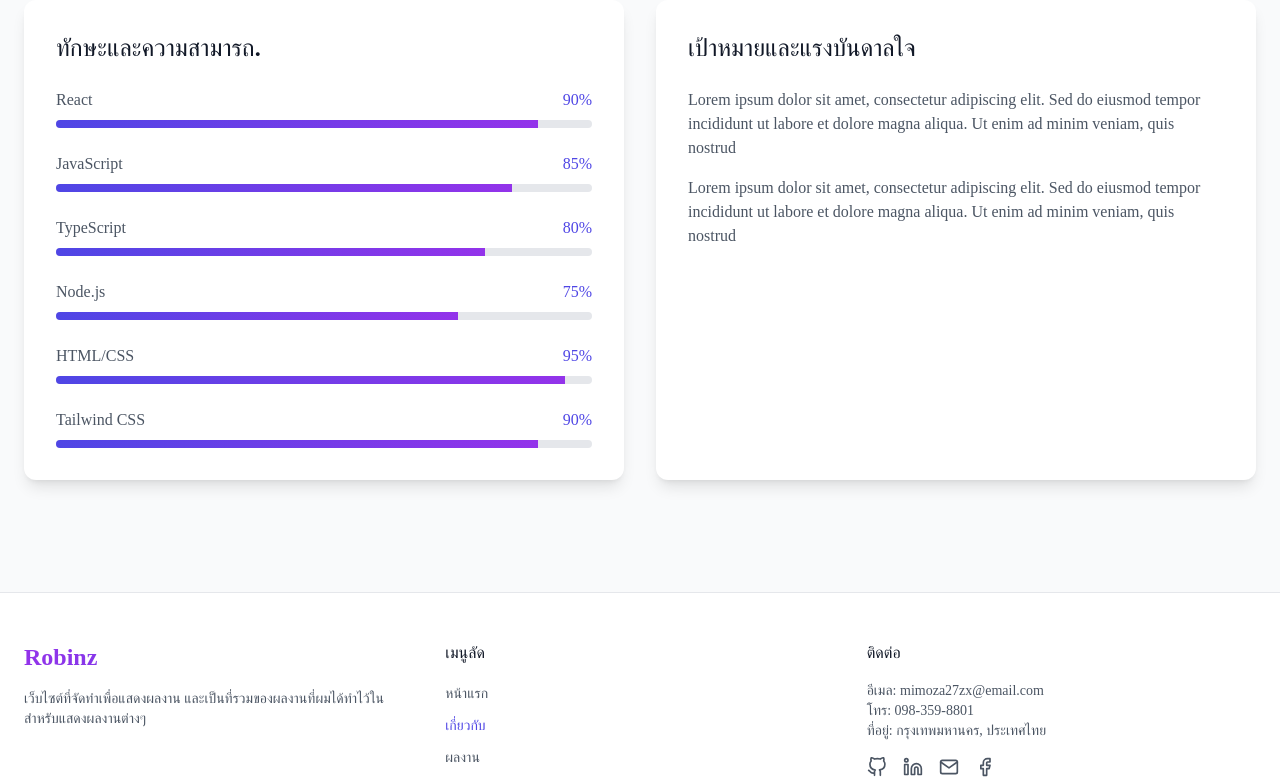
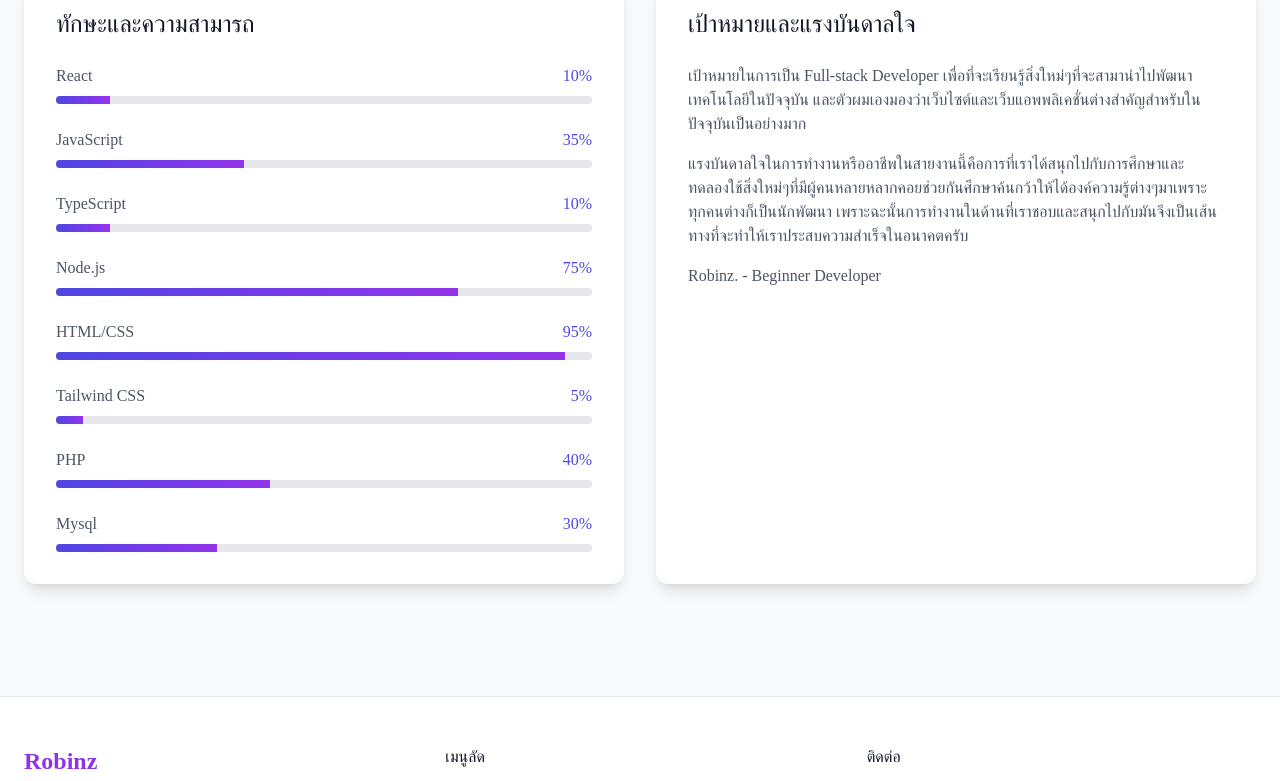
Before and after one commit to Robinz27/portfolio, a React (Vite) app: page /about in a window 1280 px wide. Shown: the part 560-1341 px from the top of the page. Built offline with nearby package versions, Linux system fonts and the light colour scheme; a web font is replaced by a local one.

Commit message:
Update Alot

```diff
--- a/src/components/About/About.jsx
+++ b/src/components/About/About.jsx
@@ -4,12 +4,14 @@ import { FiBookOpen, FiCode, FiAward } from 'react-icons/fi';
 const About = () => {
   // ข้อมูลทักษะและความสามารถ
   const skills = [
-    { name: 'React', level: 90 },
-    { name: 'JavaScript', level: 85 },
-    { name: 'TypeScript', level: 80 },
+    { name: 'React', level: 10 },
+    { name: 'JavaScript', level: 35 },
+    { name: 'TypeScript', level: 10 },
     { name: 'Node.js', level: 75 },
     { name: 'HTML/CSS', level: 95 },
-    { name: 'Tailwind CSS', level: 90 },
+    { name: 'Tailwind CSS', level: 5 },
+    { name: 'PHP', level: 40 },
+    { name: 'Mysql', level: 30 },
   ];
 
   // ข้อมูลประสบการณ์
@@ -17,17 +19,17 @@ const About = () => {
     {
       icon: FiCode,
       title: 'ประสบการณ์การพัฒนา',
-      description: 'Lorem ipsum dolor sit amet, consectetur adipiscing elit. Sed do eiusmod tempor incididunt ut labore et dolore magna aliqua. Ut enim ad minim veniam, quis nostrud'
+      description: 'การพัฒนาต่างๆที่เคยได้รับมอบหมายหรือทำมาได้แก่ บอทดิสคอร์ด, เว็บไซต์ขายสินค้าออนไลน์, API สำหรับแจ้งสถานะเซิร์ฟเวอร์, สร้างเซิร์ฟเวอร์ Node สำหรับบอทเพลงดิสคอร์ด'
     },
     {
       icon: FiBookOpen,
       title: 'การศึกษา',
-      description: 'Lorem ipsum dolor sit amet, consectetur adipiscing elit. Sed do eiusmod tempor incididunt ut labore et dolore magna aliqua. Ut enim ad minim veniam, quis nostrud'
+      description: 'เคยศึกษาอยู่ที่ โรงเรียนบ้านบางน้ำจืด, โรงเรียนศึกษานารีวิทยา, และปัจจุบันกำลังเข้ารับการศึกษาต่อที่มหาวิทยาลัยศรีปทุม'
     },
     {
       icon: FiAward,
       title: 'รางวัลและความสำเร็จ',
-      description: 'Lorem ipsum dolor sit amet, consectetur adipiscing elit. Sed do eiusmod tempor incididunt ut labore et dolore magna aliqua. Ut enim ad minim veniam, quis nostrud'
+      description: 'เคยได้รับรางวัลจากการแข่งขันศิลปะหัตถกรรมในโคลงการ "การออกแบบสื่อออนไลน์ในรูปแบบ Motion Infographic" และได้รับรางวัลชนะเลิศอันดับที่ 3 ในการแข่งขันนี้'
     }
   ];
 
@@ -86,7 +88,7 @@ const About = () => {
         >
           <div className="bg-white dark:bg-neutral-800 p-8 rounded-xl shadow-lg">
             <h3 className="text-2xl font-semibold text-gray-900 dark:text-white mb-6">
-              ทักษะและความสามารถ.
+              ทักษะและความสามารถ
             </h3>
             <div className="space-y-6">
               {skills.map((skill, index) => (
@@ -122,10 +124,13 @@ const About = () => {
             </h3>
             <div className="prose prose-indigo dark:prose-invert">
               <p className="text-gray-600 dark:text-gray-300">
-                Lorem ipsum dolor sit amet, consectetur adipiscing elit. Sed do eiusmod tempor incididunt ut labore et dolore magna aliqua. Ut enim ad minim veniam, quis nostrud
+                เป้าหมายในการเป็น Full-stack Developer เพื่อที่จะเรียนรู้สิ่งใหม่ๆที่จะสามานำไปพัฒนาเทคโนโลยีในปัจจุบัน และตัวผมเองมองว่าเว็บไซต์และเว็บแอพพลิเคชั่นต่างสำคัญสำหรับในปัจจุบันเป็นอย่างมาก
               </p>
               <p className="text-gray-600 dark:text-gray-300 mt-4">
-                Lorem ipsum dolor sit amet, consectetur adipiscing elit. Sed do eiusmod tempor incididunt ut labore et dolore magna aliqua. Ut enim ad minim veniam, quis nostrud
+                แรงบันดาลใจในการทำงานหรืออาชีพในสายงานนี้คือการที่เราได้สนุกไปกับการศึกษาและทดลองใช้สิ่งใหม่ๆที่มีผู้คนหลายหลากคอยช่วยกันศึกษาค้นกว้าให้ได้องค์ความรู้ต่างๆมาเพราะทุกคนต่างก็เป็นนักพัฒนา เพราะฉะนั้นการทำงานในด้านที่เราชอบและสนุกไปกับมันจึงเป็นเส้นทางที่จะทำให้เราประสบความสำเร็จในอนาคตครับ
+              </p>
+              <p className="text-gray-600 dark:text-gray-300 mt-4">
+                Robinz. - Beginner Developer
               </p>
             </div>
           </div>
--- a/src/components/Footer/Footer.jsx
+++ b/src/components/Footer/Footer.jsx
@@ -1,5 +1,5 @@
 import { motion } from 'framer-motion';
-import { FiGithub, FiLinkedin, FiMail, FiFacebook } from 'react-icons/fi';
+import { FiGithub, FiMail, FiFacebook } from 'react-icons/fi';
 import { NavLink } from 'react-router';
 
 const Footer = () => {
@@ -13,10 +13,9 @@ const Footer = () => {
   ];
 
   const socialLinks = [
-    { icon: FiGithub, href: 'https://github.com', label: 'GitHub' },
-    { icon: FiLinkedin, href: 'https://linkedin.com', label: 'LinkedIn' },
-    { icon: FiMail, href: 'https://gmail.com', label: 'Email' },
-    { icon: FiFacebook, href: 'https://facebook.com', label: 'Facebook' },
+    { icon: FiGithub, href: 'https://github.com/Robinz27', label: 'GitHub' },
+    { icon: FiMail, href: 'https://mimoza27zx@gmail.com', label: 'Email' },
+    { icon: FiFacebook, href: 'https://www.instagram.com/aden_7274?igsh=MWxsdzRmOGxwOHJqOA==', label: 'Facebook' },
   ];
 
   return (
```
